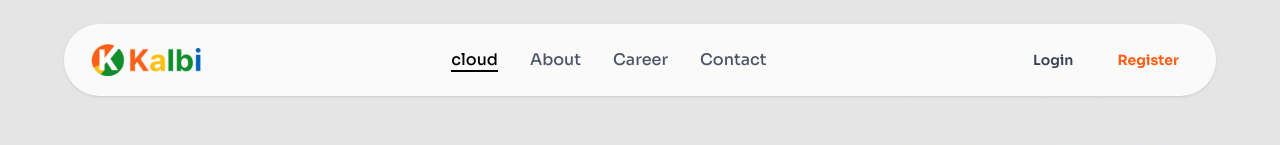
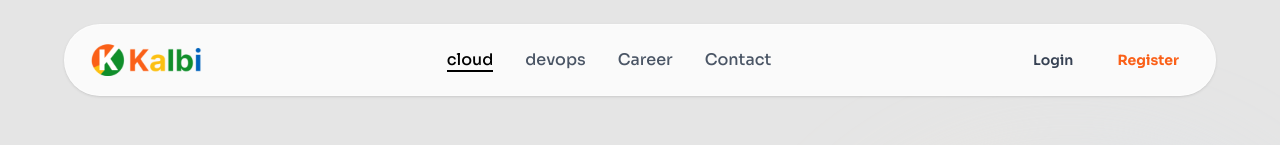
Before and after one commit to pwntaghy/kalbii-frontend-master, a React (Vite) app: page / in a window 1280 px wide. Shown: the top 145 px of the page. Built offline with nearby package versions, Linux system fonts and the light colour scheme; no server answers.

Commit message:
Update feature / fix bug

```diff
--- a/src/components/navbar/navItems.js
+++ b/src/components/navbar/navItems.js
@@ -1,6 +1,6 @@
 const navItems = [
     { label: "cloud", path: "/" },
-    { label: "About", path: "/about" },
+    { label: "devops", path: "/about" },
     // {label:"Portfolio",path:"/portfolio"},
     // {label:"Blogs",path:"/blogs"},
     { label: "Career", path: "/career" },
```
